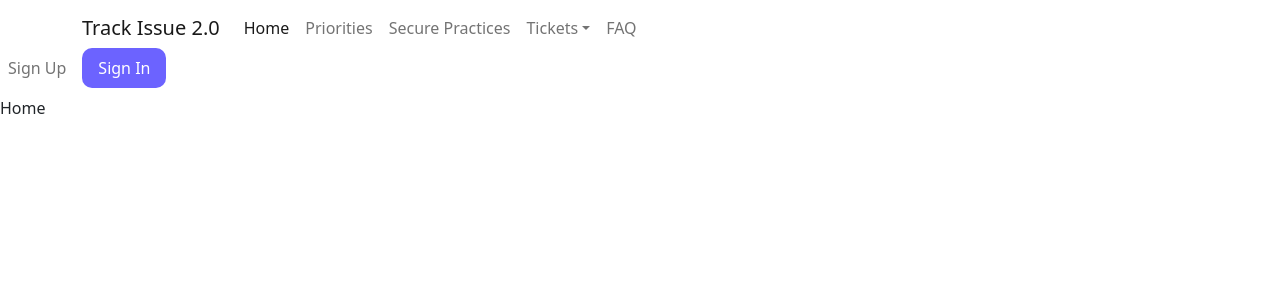
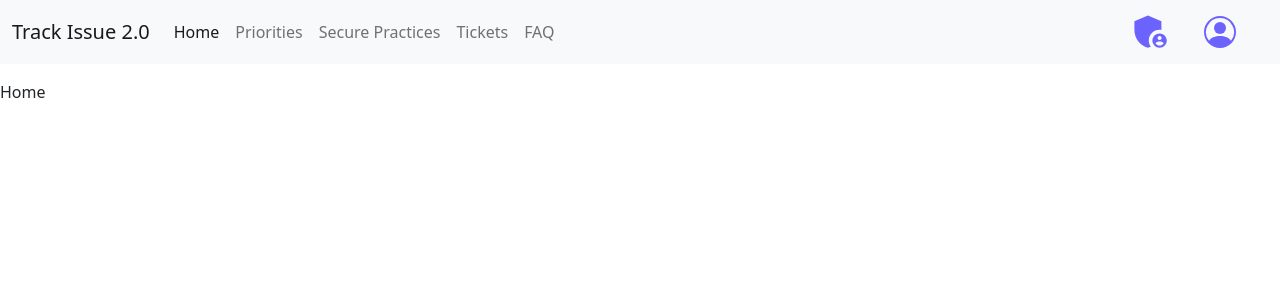
Before and after one commit to LeviPereira9/Issue-Tracker-2.0, a React (Create React App) app: page / in a window 1280 px wide. Shown: the top 300 px of the page. Built offline with nearby package versions, Linux system fonts and the light colour scheme; no server answers.

Commit message:
Navbar - Render Auth

```diff
--- a/src/components/layout/Navbar.tsx
+++ b/src/components/layout/Navbar.tsx
@@ -1,92 +1,195 @@
+//Router-Dom
+import { NavLink } from 'react-router-dom';
+
+//Bootstrap
 import Navbar from 'react-bootstrap/Navbar';
 import Container from 'react-bootstrap/Container';
 import Nav from 'react-bootstrap/Nav';
 import NavDropdown from 'react-bootstrap/NavDropdown';
-import { NavLink } from 'react-router-dom';
+import Offcanvas from 'react-bootstrap/Offcanvas';
+
+//Icons
+import { MdAdminPanelSettings } from 'react-icons/md';
+import { BsPersonCircle } from 'react-icons/bs';
 
 type Props = {};
 
+const NAVBAR_CLASS = {
+  link: 'navbar__link ',
+  icon: 'navbar__icon ',
+  button: 'navbar__button ',
+  userDropdown: 'navbar__userDropdown ',
+};
+
+function renderAdminAuth() {
+  if (true) {
+    return (
+      <>
+        <MdAdminPanelSettings
+          className={`${NAVBAR_CLASS.icon} me-4`}
+          size={'2.7em'}
+        />
+      </>
+    );
+  }
+}
+
+function renderUserAuth() {
+  if (!false) {
+    return (
+      <>
+        {renderAdminAuth()}
+        <NavDropdown
+          active={true}
+          title={
+            <>
+              <BsPersonCircle className={`${NAVBAR_CLASS.icon}`} size={'2em'} />
+            </>
+          }
+          id="collasible-nav-dropdown"
+          className={`${
+            NAVBAR_CLASS.link + NAVBAR_CLASS.userDropdown
+          } me-4`}
+        >
+          <NavDropdown.Item
+            as={NavLink}
+            to="/perfil"
+            className={`${NAVBAR_CLASS.link}`}
+          >
+            Profile
+          </NavDropdown.Item>
+          <NavDropdown.Item
+            as={NavLink}
+            to="/settings"
+            className={`${NAVBAR_CLASS.link}`}
+          >
+            Settings
+          </NavDropdown.Item>
+          <NavDropdown.Item
+            as={NavLink}
+            to="/help"
+            className={`${NAVBAR_CLASS.link}`}
+          >
+            Help
+          </NavDropdown.Item>
+          <NavDropdown.Divider />
+          <NavDropdown.Item className={`${NAVBAR_CLASS.link}`}>
+            Sign Out
+          </NavDropdown.Item>
+        </NavDropdown>
+      </>
+    );
+  } else {
+    return (
+      <>
+        <Nav.Link
+          as={NavLink}
+          to="/register"
+          className={`${NAVBAR_CLASS.link} me-2`}
+        >
+          Sign Up
+        </Nav.Link>
+        <Nav.Link
+          as={NavLink}
+          to="/login"
+          className={`${NAVBAR_CLASS.button} px-3 me-3`}
+        >
+          Sign In
+        </Nav.Link>
+      </>
+    );
+  }
+}
+
 const NavBar = (props: Props) => {
   return (
-    <Navbar collapseOnSelect expand="lg" className="navbar">
-      <Container>
-        <Navbar.Brand as={NavLink} to="/" className="navbar__brand">
+    <>
+      <Navbar bg="light" expand="md" className="mb-3">
+        <Container fluid>
+          <Navbar.Brand as={NavLink} to="/">
             Track Issue 2.0
           </Navbar.Brand>
-        <div className='d-flex'>
-        <Nav className='d-flex d-lg-none flex-row '>
-            <Nav.Link as={NavLink} to="/register" className='navbar__link me-2'>
-              Sign Up
-            </Nav.Link>
-            <Nav.Link as={NavLink} to="/login" className='navbar__link px-3 me-3 navbar-button'>
-              Sign In
-            </Nav.Link>
-          </Nav>
-          <Navbar.Toggle aria-controls="responsive-navbar-nav" />
-        </div>
-        <Navbar.Collapse id="responsive-navbar-nav">
-          <Nav className="me-auto">
-            <Nav.Link as={NavLink} to="/" className="navbar__link">
+          <Navbar.Offcanvas
+            id="offcanvasNavbar-expand-md"
+            aria-labelledby="offcanvasNavbarLabel-expand-md"
+            placement="end"
+          >
+            <Offcanvas.Header closeButton>
+              <Offcanvas.Title id="offcanvasNavbarLabel-expand-md">
+                Offcanvas
+              </Offcanvas.Title>
+            </Offcanvas.Header>
+            <Offcanvas.Body>
+              <Nav className="justify-content-start flex-grow-1 pe-3">
+                <Nav.Link
+                  as={NavLink}
+                  to="/"
+                  className={`${NAVBAR_CLASS.link}`}
+                >
                   Home
                 </Nav.Link>
-            <Nav.Link as={NavLink} to="/priorities" className="navbar__link">
+                <Nav.Link
+                  as={NavLink}
+                  to="/priorities"
+                  className={`${NAVBAR_CLASS.link}`}
+                >
                   Priorities
                 </Nav.Link>
                 <Nav.Link
                   as={NavLink}
                   to="/secure_practices"
-              className="navbar__link"
+                  className={`${NAVBAR_CLASS.link}`}
                 >
                   Secure Practices
                 </Nav.Link>
                 <NavDropdown
                   title="Tickets"
                   id="collasible-nav-dropdown"
-              className="navbar__link"
+                  className={`${NAVBAR_CLASS.link}`}
                 >
                   <NavDropdown.Item
                     as={NavLink}
                     to="/anonymous_ticket"
-                className="navbar__link"
+                    className={`${NAVBAR_CLASS.link}`}
                   >
-                Open anonymous Ticket
+                    Anonymous
                   </NavDropdown.Item>
                   <NavDropdown.Item
                     as={NavLink}
                     to="/internal_ticket"
-                className="navbar__link"
+                    className={`${NAVBAR_CLASS.link}`}
                   >
-                Open internal Ticket
+                    Internal
                   </NavDropdown.Item>
                   <NavDropdown.Divider />
                   <NavDropdown.Item
                     as={NavLink}
                     to="/tickets"
-                className="navbar__link"
+                    className={`${NAVBAR_CLASS.link}`}
                   >
                     My Tickets
                   </NavDropdown.Item>
                 </NavDropdown>
-            <Nav.Link as={NavLink} to="/faq" className="navbar__link">
+                <Nav.Link
+                  as={NavLink}
+                  to="/faq"
+                  className={`${NAVBAR_CLASS.link}`}
+                >
                   FAQ
                 </Nav.Link>
               </Nav>
-        </Navbar.Collapse>
+            </Offcanvas.Body>
+          </Navbar.Offcanvas>
+          <Nav className="flex-row align-items-center">
+            {renderUserAuth()}
+            <Navbar.Toggle aria-controls="offcanvasNavbar-expand-md" />
+          </Nav>
         </Container>
-      <Nav className="d-none d-lg-flex">
-        <Nav.Link as={NavLink} to="/register" className="navbar__link me-2">
-          Sign Up
-        </Nav.Link>
-        <Nav.Link
-          as={NavLink}
-          to="/login"
-          className="navbar__link px-3 me-3 navbar-button"
-        >
-          Sign In
-        </Nav.Link>
-      </Nav>
       </Navbar>
+    </>
   );
 };
 
+// eslint-disable-next-line no-lone-blocks
+
 export default NavBar;
--- a/src/scss/2_layouts/_navbar.scss
+++ b/src/scss/2_layouts/_navbar.scss
@@ -2,13 +2,33 @@
 @import '../1_base/base.scss';
 
 .navbar {
-  align-items: flex-start;
-  flex-wrap: wrap;
+  .nav-item .nav-link::after {
+    display: none !important;
+  }
+
+  &__icon {
+    color: variables.$form-button-color;
+  }
+
+  &__userDropdown {
+    position: relative;
+
+    .dropdown-menu {
+      position: absolute;
+      min-width: 100px !important;
+      top: 100% !important;
+      left: -50% !important;
+
+      @media (max-width: 768px) {
+        left: -100% !important;
+      }
+    }
+  }
 
   &__link {
   }
 
-  &-button {
+  &__button {
     border-radius: 10px;
     color: white;
     background-color: variables.$form-button-color;
@@ -22,3 +42,17 @@
     }
   }
 }
+
+//Menu Canvas
+@media (max-width: 768px) {
+  .offcanvas {
+    max-width: 230px;
+
+    .dropdown-menu {
+      text-align: center;
+    }
+    .nav-link::after {
+      display: none !important;
+    }
+  }
+}
```
Lines whose indentation alone changed are shown as unchanged.
